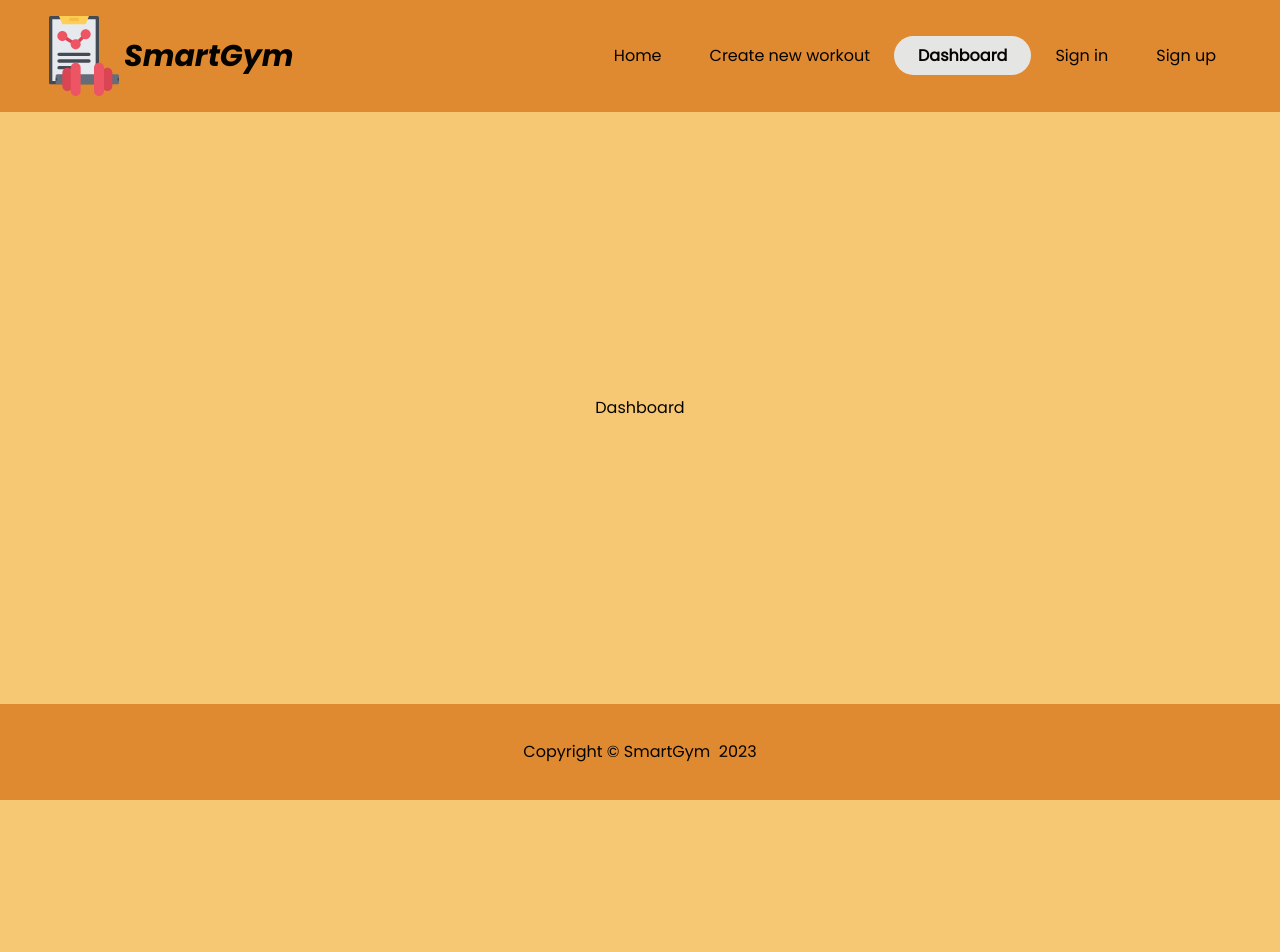
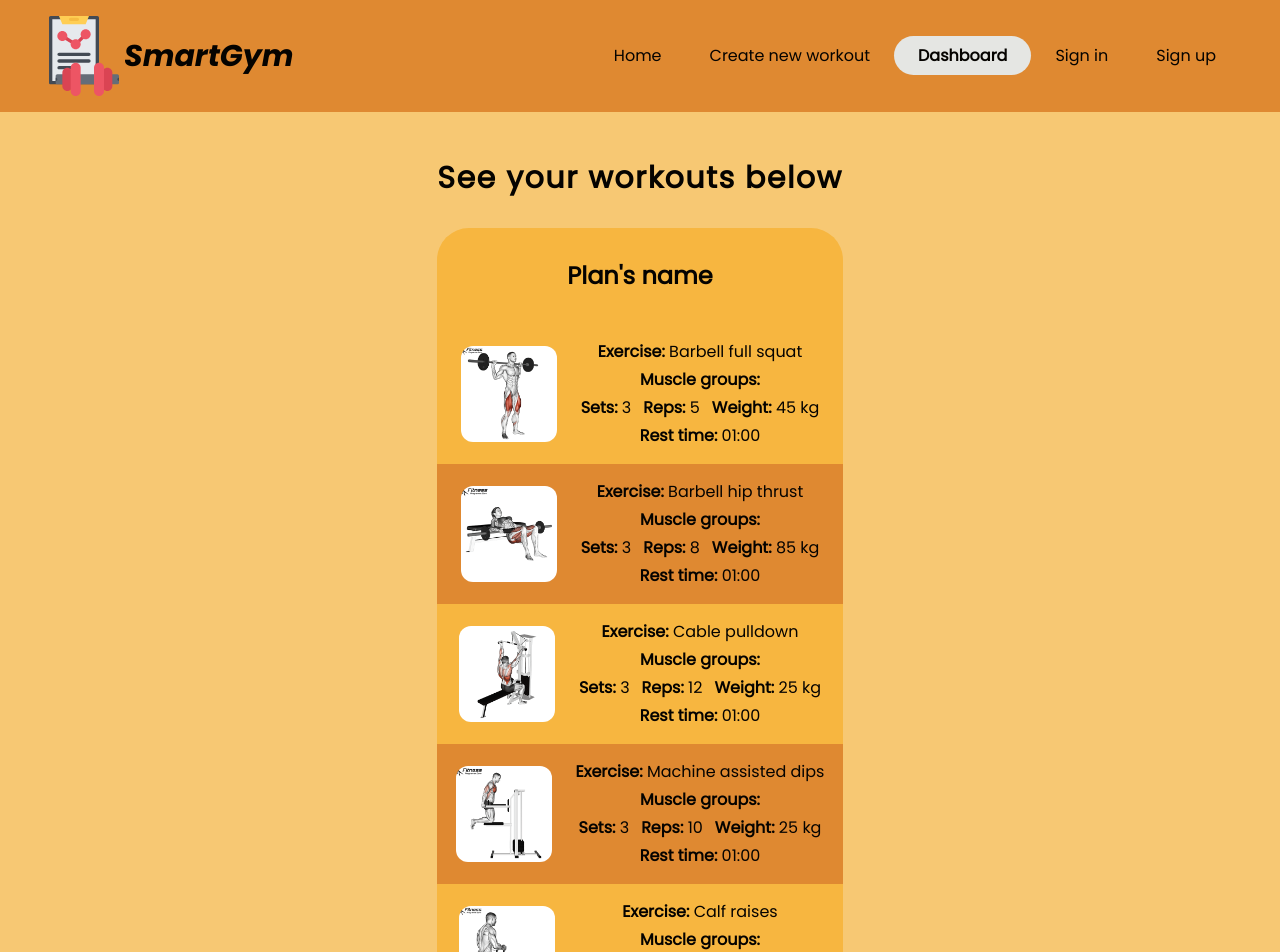
Before and after one commit to Kepmon/Workout-planner, a Vue app: page /dashboard in a window 1280 px wide. Shown: the top 952 px of the page. Before the commit the page ends 800 px from the top, so only its background shows below. Built offline with nearby package versions, Linux system fonts and the light colour scheme.

Commit message:
added content to the dashboard page and fixed a bug

```diff
--- /dev/null
+++ b/src/components/shared/NeedSignIn.vue
@@ -0,0 +1,30 @@
+<template>
+    <div v-if="isSignedIn === 'false'" class="flex flex-col items-center justify-center">
+        <h2 class="mb-20 text-3xl text-center font-bold tracking-wider">You need to sign in to {{ text }}</h2>
+        <div class="flex justify-evenly px-6 mx-auto w-full">
+            <router-link :to="{ name: 'sign-in' }">
+              <the-button text="Sign in"/>
+            </router-link>
+            <router-link :to="{ name: 'sign-up' }">
+              <the-button text="Sign up"/>
+            </router-link>
+        </div>
+    </div>
+</template>
+
+<script>
+import { mapState } from 'pinia'
+import { useUserStore } from '../../stores/user'
+import TheButton from './TheButton.vue'
+
+export default {
+    name: 'NeedSignIn',
+    props: ['text'],
+    components: {
+        TheButton
+    },
+    computed: {
+        ...mapState(useUserStore, ['isSignedIn'])
+    }
+}
+</script>
--- a/src/stores/exercises.js
+++ b/src/stores/exercises.js
@@ -1,6 +1,6 @@
 import { defineStore } from "pinia"
 
-export const useExerciseStore = defineStore('user', {
+export const useExerciseStore = defineStore('exercises', {
     state: () => ({
         exercises: [
             {
--- a/src/views/CreateView.vue
+++ b/src/views/CreateView.vue
@@ -1,17 +1,7 @@
 <template>
   <main>
     <div class="py-12">
-      <div v-if="isSignedIn === 'false'" class="flex flex-col items-center justify-center">
-        <h2 class="mb-20 text-3xl text-center font-bold tracking-wider">You need to sign in to create a workout</h2>
-        <div class="flex justify-evenly px-6 mx-auto w-full">
-            <router-link :to="{ name: 'sign-in' }">
-              <the-button text="Sign in"/>
-            </router-link>
-            <router-link :to="{ name: 'sign-up' }">
-              <the-button text="Sign up"/>
-            </router-link>
-          </div>
-      </div>
+      <need-sign-in text="create a workout" />
 
       <div v-if="isSignedIn === 'true'" class="flex flex-col justify-center">
         <h2 class="mb-8 text-3xl text-center font-bold tracking-wider">Create new workout</h2>
@@ -60,12 +50,12 @@
                 <the-input v-model="weight" type="number" placeholder="Weight" name="weight" width="w-[300px]" class="max-[500px]:w-full"/>
 
                 <div class="flex gap-2">
-                  <label @click="kgValue=true; lbValue=false" for="kg" class="flex justify-center items-center text-sm text-placeholder-color h-9 w-9 p-2 rounded-full cursor-pointer" :class="{ 'bg-dark-brown': kgValue, 'bg-white': !kgValue }">
+                  <label @click="kgValue=true; lbValue=false" for="kg" class="flex justify-center items-center text-sm text-placeholder-color h-9 w-9 p-2 rounded-full cursor-pointer" :class="{ 'bg-brown-color': kgValue, 'bg-white': !kgValue }">
                     kg
                     <the-input type="radio" name="unit" />
                   </label>
 
-                  <label @click="kgValue=false; lbValue=true" for="lb" class="flex justify-center items-center text-sm text-placeholder-color h-9 w-9 p-2 rounded-full cursor-pointer" :class="{ 'bg-dark-brown': lbValue, 'bg-white': !lbValue }">
+                  <label @click="kgValue=false; lbValue=true" for="lb" class="flex justify-center items-center text-sm text-placeholder-color h-9 w-9 p-2 rounded-full cursor-pointer" :class="{ 'bg-brown-color': lbValue, 'bg-white': !lbValue }">
                     lb
                     <the-input type="radio" name="unit" />
                   </label>
@@ -96,6 +86,7 @@ import TheInput from '../components/shared/TheInput.vue'
 import TheButton from '../components/shared/TheButton.vue'
 import TheExercise from '../components/shared/TheExercise.vue'
 import TheWorkout from '../components/shared/TheWorkout.vue'
+import NeedSignIn from '../components/shared/NeedSignIn.vue'
 import { mapState, mapActions } from 'pinia'
 import { useExerciseStore } from '../stores/exercises'
 import { useUserStore } from '../stores/user'
@@ -107,7 +98,8 @@ export default {
     TheInput,
     TheButton,
     TheExercise,
-    TheWorkout
+    TheWorkout,
+    NeedSignIn
   },
   data() {
     return {
--- a/src/views/DashboardView.vue
+++ b/src/views/DashboardView.vue
@@ -1,12 +1,41 @@
 <template>
   <main>
-    <p>Dashboard</p>
+    <div class="py-12">
+      <need-sign-in text="see your dashboard" />
+
+      <div v-if="isSignedIn === 'true'" class="flex flex-col justify-center">
+          <h2 class="mb-8 text-3xl text-center font-bold tracking-wider">See your workouts below</h2>
+
+          <div class="flex flex-col items-center py-8 bg-regular-yellow rounded-[32px] max-[499px]:w-full">
+              <h3 class="mb-8 text-2xl text-dark-violet font-bold max-[499px]:text-xl">Plan's name</h3>
+
+              <the-exercise img="/img/barbell_squat.gif" name="Barbell full squat" muscle="Legs" sets="3" reps="5" weight="45 kg" rest="01:00" />
+              <the-exercise img="/img/b_hip_thrust.gif" name="Barbell hip thrust" muscle="Glutes, Legs" sets="3" reps="8" weight="85 kg" rest="01:00" />
+              <the-exercise img="/img/cable_pullldown.gif" name="Cable pulldown" muscle="Back" sets="3" reps="12" weight="25 kg" rest="01:00" />
+              <the-exercise img="/img/assisted_dips.gif" name="Machine assisted dips" muscle="Chest, Triceps" sets="3" reps="10" weight="25 kg" rest="01:00" />
+              <the-exercise img="/img/calf_raise.gif" name="Calf raises" muscle="Calfs" sets="3" reps="15" weight="75 kg" rest="01:00" />
+              <the-exercise img="/img/ab_wheel.gif" name="Ab-wheel rollout" muscle="Abs" sets="3" reps="10" weight="none" rest="01:00" />
+          </div>
+      </div>
+    </div>
   </main>
 </template>
 
 <script>
+import { mapState } from 'pinia'
+import { useUserStore } from '../stores/user'
+import NeedSignIn from '../components/shared/NeedSignIn.vue'
+import TheExercise from '../components/shared/TheExercise.vue'
+
 export default {
-  name: 'DashboardView'
+  name: 'DashboardView',
+  components: {
+    NeedSignIn,
+    TheExercise
+  },
+  computed: {
+    ...mapState(useUserStore, ['isSignedIn'])
+  }
 }
 </script>
 
```
